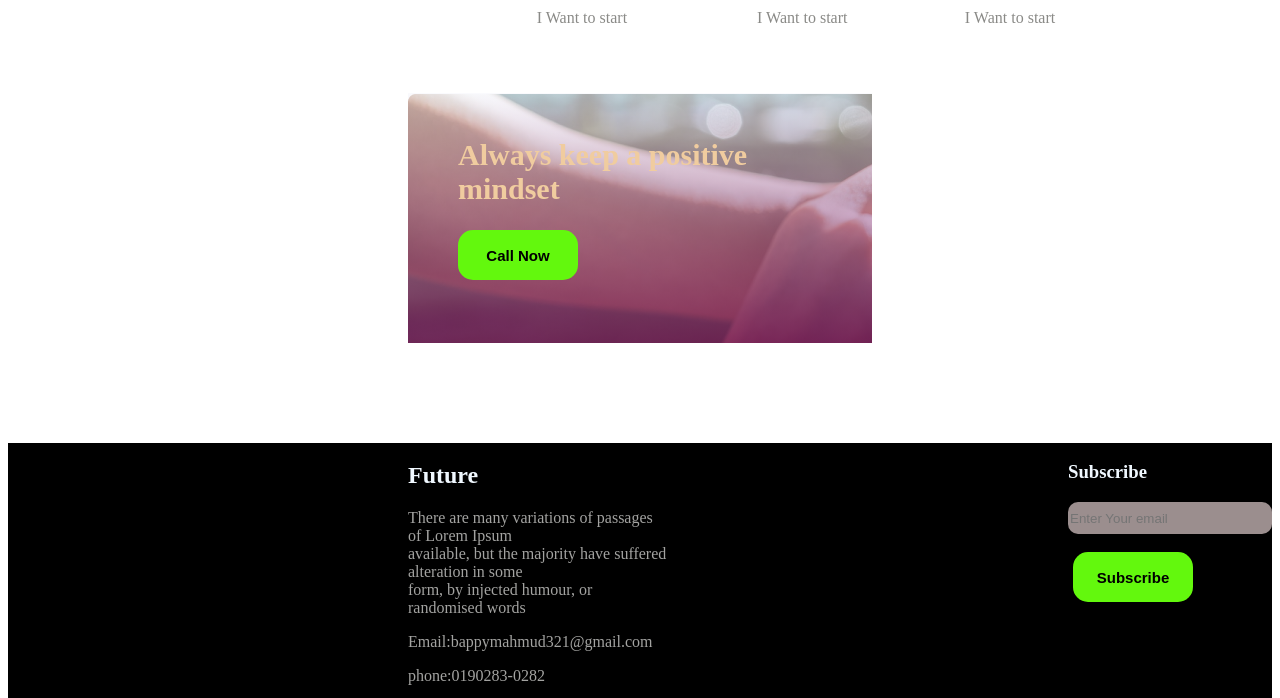
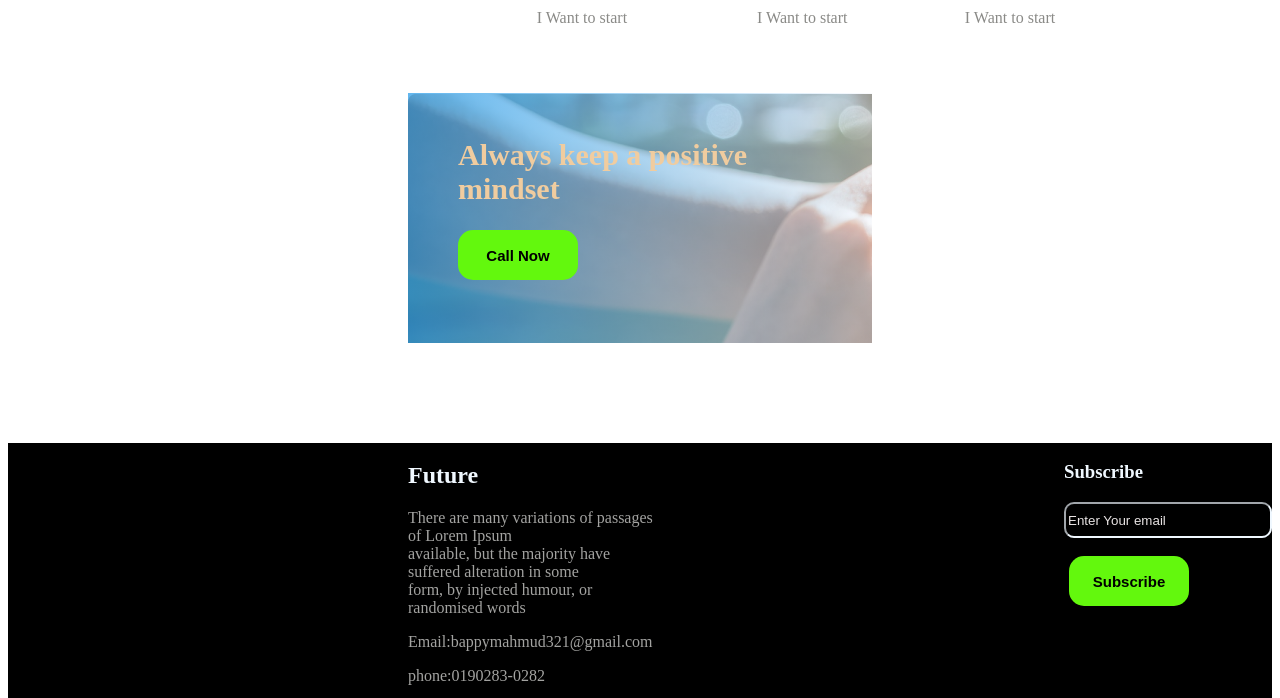
Before and after one commit to BappyMahmud02/new-year, a plain HTML site: page index.html in a window 1280 px wide. Shown: the part 2258-2956 px from the top of the page. Drawn offline with Linux system fonts and the light colour scheme.

Commit message:
added new content

```diff
--- a/style.css
+++ b/style.css
@@ -97,7 +97,7 @@ font-weight: 700;
 /* fourth part of my web */
 
 .fourth-part{
-    background-image : linear-gradient(to bottom, rgba(245, 246, 252, 0.52), rgba(117, 19, 93, 0.73)),
+    background-image : linear-gradient(to left, rgba(245, 246, 252, 0.52), rgba(40, 155, 231, 0.73)),
     url("./watch.png");
     background-repeat:  no-repeat;
     height: 250px;
@@ -158,10 +158,15 @@ font-weight: 700;
 
 }
 .email-btn{
-    color: rgb(0, 0, 0);
-    background-color: rgb(155, 142, 142);
+    color: rgb(252, 252, 252);
+
+    background-color: rgb(0, 0, 0);
     height: 30px;
     width: 200px;
-    border: none;
+    border-color: aliceblue;
     border-radius: 10px;
 }
+::placeholder {
+    color: rgb(233, 228, 228);
+    opacity: 1; /* Firefox */
+  }
```
